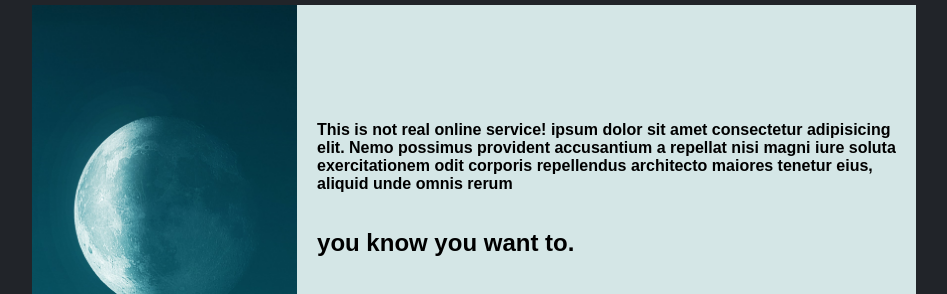
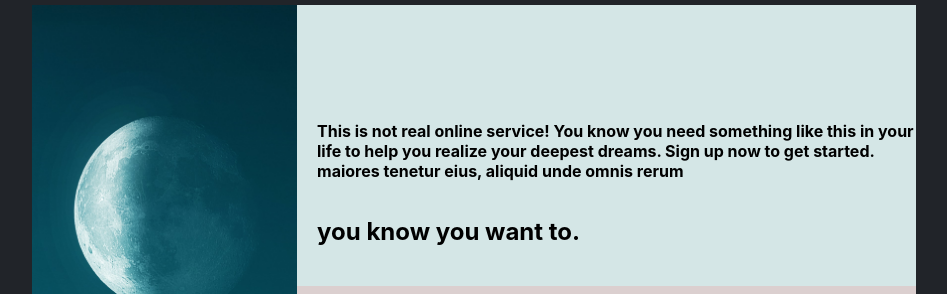
Before and after one commit to n0wherefast/sign-up-form, a plain HTML site: page index.html in a window 1280 px wide. Shown: the top 294 px of the page, without its empty margins (166-1113 px from the left). Drawn offline with Linux system fonts and the light colour scheme.

Commit message:
index.html

```diff
--- a/index.html
+++ b/index.html
@@ -18,9 +18,9 @@
         </div>
         <div class="formSection">
             <div class="textSection">
-               <p><strong> This is not real online service! ipsum dolor sit amet consectetur adipisicing elit.
-                  Nemo possimus provident accusantium a repellat nisi magni
-                  iure soluta exercitationem odit corporis repellendus architecto
+               <p><strong> This is not real online service! You know you need something like this
+                   in your life to help you realize your deepest dreams.
+                    Sign up now to get started.
                   maiores tenetur eius, aliquid unde omnis rerum</p></strong>
 
                   <h2>you know you want to.</h2>
--- a/style.css
+++ b/style.css
@@ -4,7 +4,9 @@ body{
     display: flex;
     justify-content: center;
     align-items: center;
-    font-family:sans-serif;
+    font-family:-apple-system, BlinkMacSystemFont,
+    'Segoe UI', Roboto, Oxygen, Ubuntu, Cantarell,
+    'Open Sans', 'Helvetica Neue', sans-serif;
 
 }
 @font-face {
```
